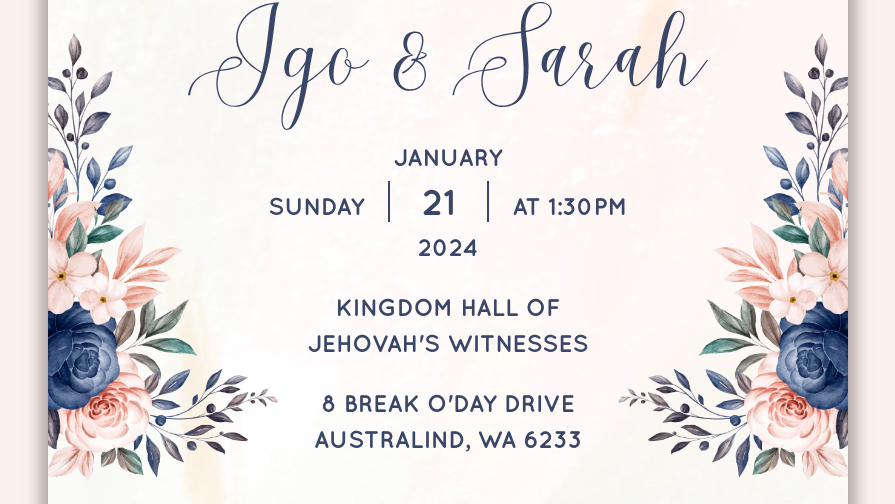
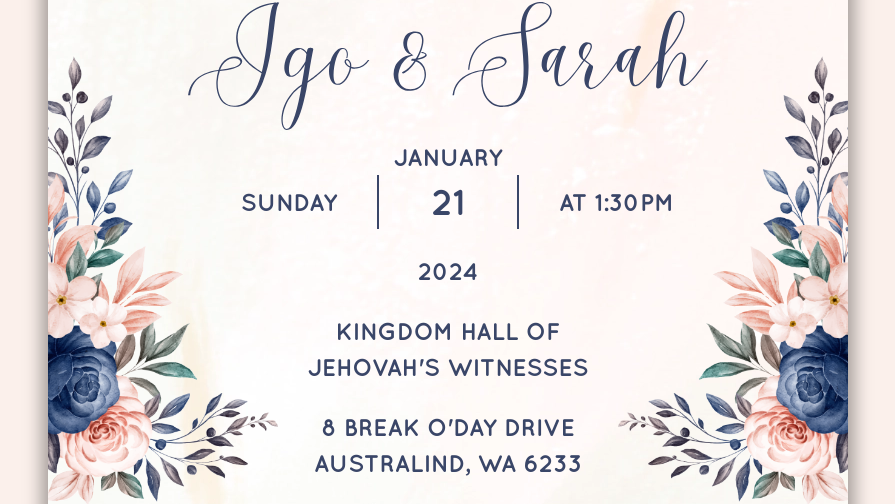
Before and after one commit to jaydee-li/igo-sarah, a website built with Vite: page index.html in a window 1280 px wide. Shown: the part 789-1293 px from the top of the page, without its empty margins (192-1087 px from the left). Built offline with nearby package versions, Linux system fonts and the light colour scheme.

Commit message:
Adjusted date alignment
Adjust date alignment to be centered

```diff
--- a/index.html
+++ b/index.html
@@ -22,7 +22,11 @@
       <img id="imageName" src="/images/name.svg">
       <div>
         <p>January</p>
-        <p>Sunday <span id="date21">21</span> at 1:30pm</p>
+        <div class="line-up">
+          <p class="line-up-left">Sunday</p>
+          <span id="date21">21</span>
+          <p class="line-up-right">at 1:30pm</p>
+        </div>
         <p>2024</p>
       </div>
       <div>
--- a/style.scss
+++ b/style.scss
@@ -149,7 +149,7 @@
 
   #date21 {
     font-size: calc(clamp(1rem, 0.5rem + 2cqw, 3rem) * 1.5);
-    padding-inline: 2rem;
+    padding-inline: 1rem;
     margin-inline: 1rem;
     border-inline: 2px solid #3a4668;
   }
@@ -199,3 +199,19 @@
     grid-template-columns: 1fr 1fr 1fr;
   }
 }
+
+.line-up {
+  display: grid;
+  grid-template-columns: 2fr 1.2fr 2fr;
+  align-items: center;
+  justify-content: center;
+  gap: 0px 1em;
+}
+
+.line-up-left {
+  text-align: end;
+}
+
+.line-up-right {
+  text-align: start;
+}
```
Also changed, not shown: tetun.html (+5 -1 lines).
